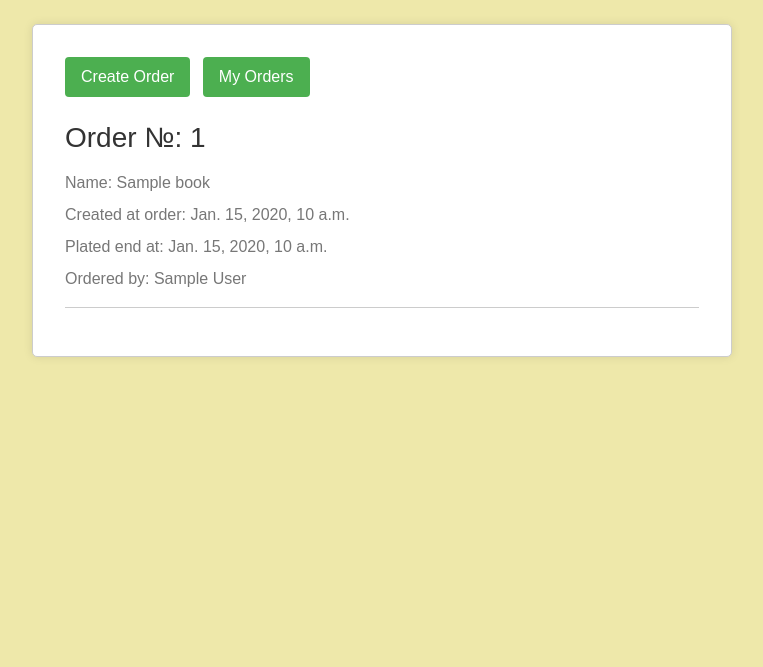
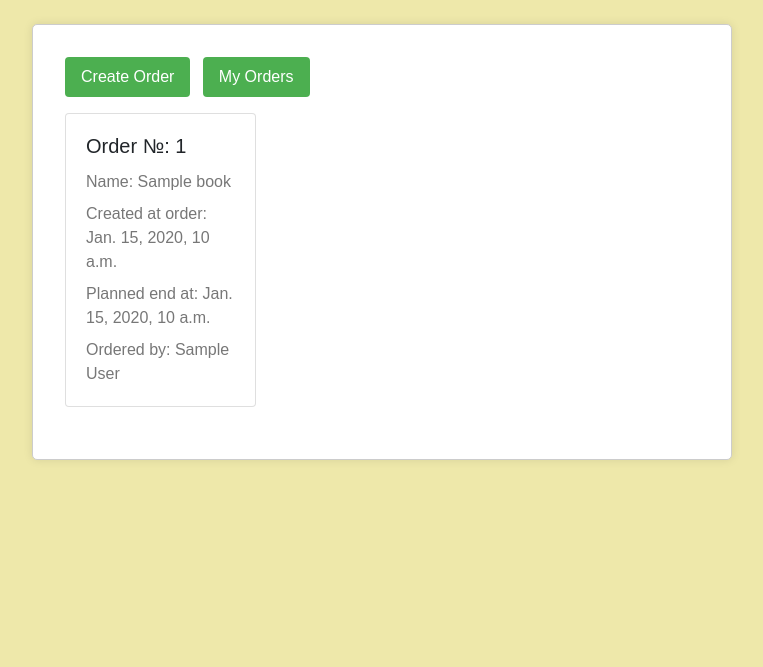
Before and after one commit to Hort1934/Personal-Library, a Django app: page /all_orders/ in a window 1280 px wide. Shown: the part 56-723 px from the top of the page, without its empty margins (258-1021 px from the left). Run offline with Django 3.2, Linux system fonts and the light colour scheme; a user stored in the database is signed in; tables that the repository leaves empty hold one stand-in row (values such as "Sample post"); some libraries are stand-ins or nearby versions.

Commit message:
add new dashboard and fix bugs in parts of program

```diff
--- a/library/order/templates/order/all_orders.html
+++ b/library/order/templates/order/all_orders.html
@@ -136,29 +136,36 @@
         </ul>
     </div>
 </nav>
+{% block content %}
 <div class="container" style="margin-top: 80px">
     <div class="action-buttons">
         {% if user_data.role == "Visitor" %}
-                <a href="{% url 'create_order' %}">Create Order</a>
-                <a href="{% url 'my_orders' %}">My Orders</a>
+            <a href="{% url 'create_order' %}" class="btn btn-primary">Create Order</a>
+            <a href="{% url 'my_orders' %}" class="btn btn-secondary">My Orders</a>
         {% endif %}
     </div>
+
     {% if user %}
-        <!-- Змініть шаблон для виведення інформації про користувача -->
+        <div class="row">
             {% for order in orders %}
-            <h3>Order №: {{ order.id }}</h3>
-<!--            <p>Status: {{ order.status }}</p>-->
-            <p>Name: {{ order.book.name }}</p>
-            <p>Created at order: {{ order.created_at }}</p>
-            <p>Plated end at: {{ order.plated_end_at }}</p>
-            <p>Ordered by: {{ order.user.first_name }} {{ order.user.last_name }}</p>  <!-- Додаємо інформацію про користувача -->
-            <hr>
-
+                <div class="col-md-4">
+                    <div class="card order-card">
+                        <div class="card-body">
+                            <h5 class="card-title">Order №: {{ order.id }}</h5>
+                            <p class="card-text">Name: {{ order.book.name }}</p>
+                            <p class="card-text">Created at order: {{ order.created_at }}</p>
+                            <p class="card-text">Planned end at: {{ order.plated_end_at }}</p>
+                            <p class="card-text">Ordered by: {{ order.user.first_name }} {{ order.user.last_name }}</p>
+                        </div>
+                    </div>
+                </div>
             {% empty %}
                 <p class="no-orders">No orders available.</p>
             {% endfor %}
+        </div>
     {% endif %}
 </div>
+{% endblock %}
 
 <!-- Контейнер для кнопки "Contact" -->
 <div class="ask-question-container">
--- a/library/order/urls.py
+++ b/library/order/urls.py
@@ -8,4 +8,5 @@ urlpatterns = [
     path('close_order/<int:order_id>/', views.close_order, name='close_order'),
     path('edit_order/<int:order_id>/', views.edit_order, name='edit_order'),
     path('delete_order/<int:order_id>/', views.delete_order, name='delete_order'),
+    path('all_orders/analytics', views.book_analytics, name='book_analytics'),
 ]
--- a/library/order/views.py
+++ b/library/order/views.py
@@ -80,3 +80,19 @@ def delete_order(request, order_id):
     # Виконуємо логіку видалення тут
     order.delete()
     return redirect('all_orders')
+
+from django.shortcuts import render
+from .models import Order, Book
+from django.db.models import Count
+
+def book_analytics(request):
+    # Получение топ-10 книг по популярности
+    top_books = Order.objects.values('book_id').annotate(total_orders=Count('book_id')).order_by('-total_orders')[:10]
+
+    # Получение объектов книг для отображения в шаблоне
+    top_books_data = []
+    for item in top_books:
+        book = Book.objects.get(pk=item['book_id'])
+        top_books_data.append({'book': book, 'total_orders': item['total_orders']})
+
+    return render(request, 'order/analytics.html', {'top_books_data': top_books_data})
```
Also changed, not shown: library/book/templates/book/analytics.html (+16 -2 lines), library/order/templates/order/analytics.html (added, +24 -0 lines), library/book/views.py (line endings or trailing spaces). Lines whose indentation alone changed are shown as unchanged.
